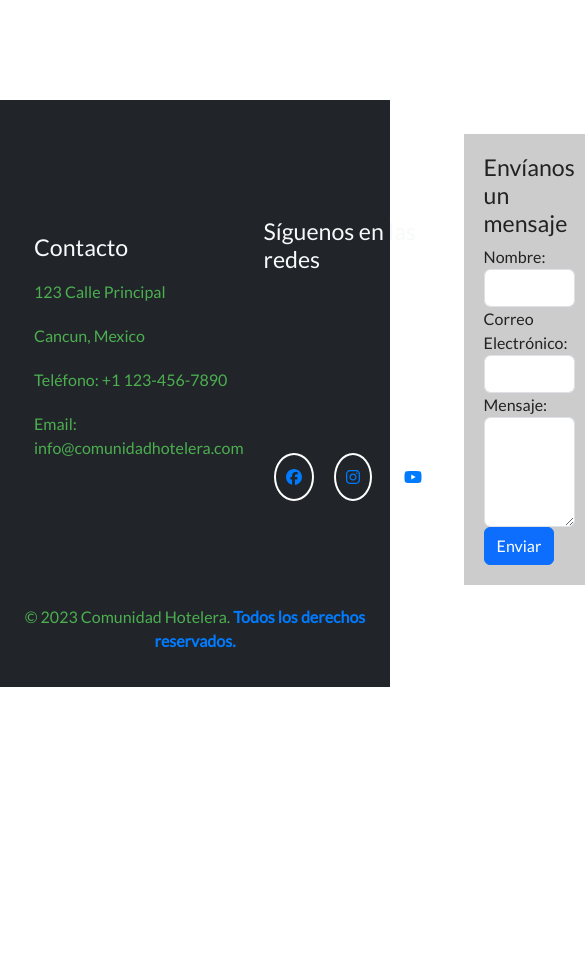
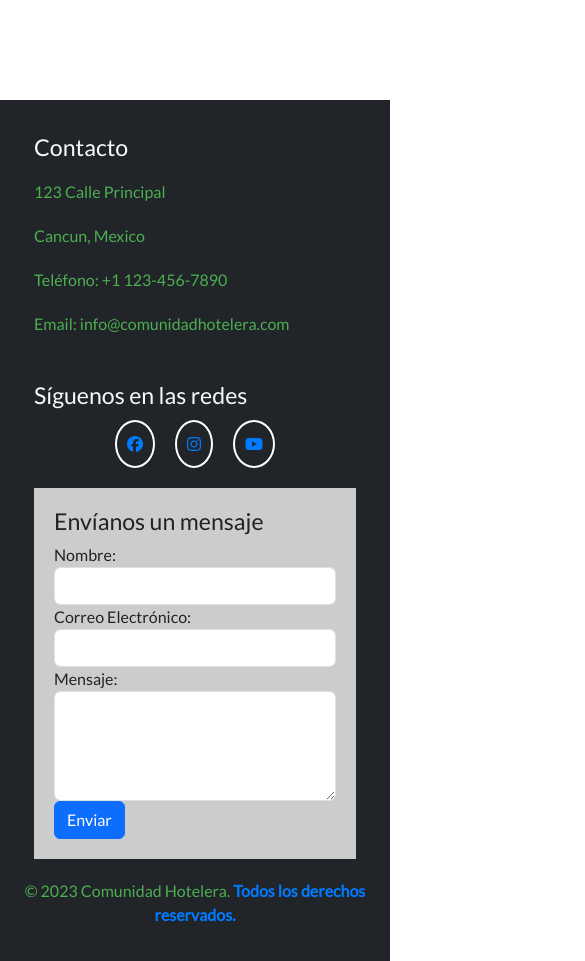
Before and after one commit to Xantino1997/reservas, a React (Create React App) app: page / in a window 390 px wide. Shown: the part 2800-3761 px from the top of the page, 585 px wide, since content can reach past the window. Before the commit the page ends 3487 px from the top, so only its background shows below. Built offline with nearby package versions, Linux system fonts and the light colour scheme.

Commit message:
add the form

```diff
--- a/src/styles/Footer.css
+++ b/src/styles/Footer.css
@@ -73,3 +73,72 @@ body {
   width: 100%;
   text-align: center;
 }
+
+
+@media (min-width: 120px) and (max-width: 767px) {
+  .container-footer {
+    display: flex;
+    flex-direction: column;
+    font-family: "Lato", sans-serif;
+  }
+
+  .contact-column {
+    display: flex;
+    justify-content: space-around;
+    flex-direction: column;
+    width: 100%;
+  }
+  .contact {
+    display: flex;
+    justify-content: center;
+    flex-direction: column;
+    width: 100%;
+  }
+
+  .social-links {
+    display: flex;
+    justify-content: center;
+  }
+  .social-icons {
+    display: flex;
+    justify-content: space-around;
+    flex-direction: column;
+    gap: 2px;
+    padding: 10px;
+  }
+  .address {
+    display: flex;
+    justify-content: center;
+    flex-direction: column;
+    padding: 10px;
+  }
+
+  .social-icon {
+    margin: 0 10px;
+    padding: 10px;
+    border: #fff solid 2px;
+    border-radius: 50%;
+  }
+  .social-icon:hover {
+    box-shadow: 0 1px 26px blue;
+  }
+  .social-icons-titulo {
+  }
+
+  .form-footer-container{
+
+  }
+  .form-footer {
+    background-color: #ccc;
+    padding: 20px;
+    margin-top:20px;
+    margin: 10px;
+    color: #222;
+  }
+
+  .copyright {
+    width: 100%;
+    text-align: center;
+  }
+
+}
```
